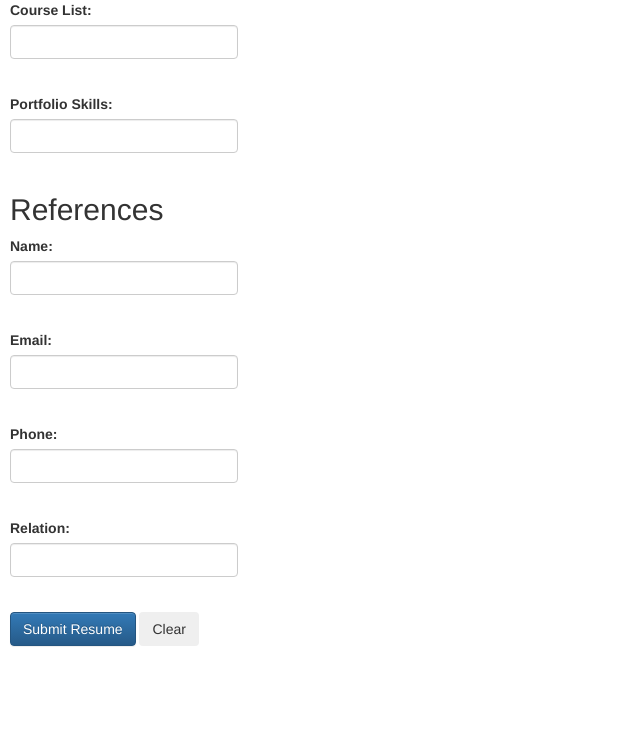
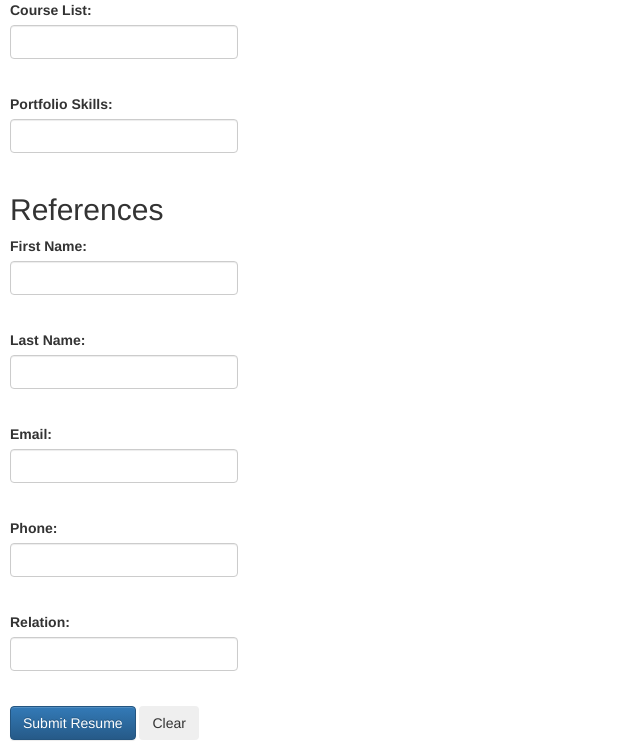
Before and after one commit to phillipgreenii/SteelCityCodeFest2015, a PHP site: page /EditResume.php in a window 1280 px wide. Shown: the part 1149-1904 px from the top of the page, without its empty margins (0-640 px from the left). Before the commit the page ends 1796 px from the top, so only its background shows below. Run offline with PHP 8.4, Linux system fonts and the light colour scheme; the visitor is signed in with stand-in values (Sample User, id 1); some libraries are stand-ins or nearby versions.

Commit message:
update names to map to arrays in php

```diff
--- a/EditResume.php
+++ b/EditResume.php
@@ -28,27 +28,27 @@ $pageContents = <<< EOPAGE
 
   <div class="form-group">
     <label for="title">Title:</label>
-    <input type="text" class="form-control" name="title" id="title">
+    <input type="text" class="form-control" name="experience[0][title]" id="title">
   </div>
 
   <div class="form-group">
     <label for="company">Company:</label>
-    <input type="text" class="form-control" name="company" id="company">
+    <input type="text" class="form-control" name="experience[0][company]" id="company">
   </div>
 
   <div class="form-group">
     <label for="startdate">Start Date:</label>
-    <input type"text" class="form-control" name="startdate" id="startdate">
+    <input type"text" class="form-control" name="experience[0][startdate]" id="startdate">
   </div>
 
   <div class="form-group">
     <label for="enddate">End Date:</label>
-    <input type="text"  class="form-control" name="enddate" id="enddate">
+    <input type="text"  class="form-control" name="experience[0][enddate]" id="enddate">
   </div>
 
   <div class="form-group">
     <label for="responsibilities">Resposibilities:</label>
-    <input type="text" class="form-control"  name="responsibilities[]" id="responsibilities">
+    <input type="text" class="form-control"  name="experience[0][responsibilities][]" id="responsibilities">
     <a href="#" id="add_resp">Add Another Responsibility</a>
   </div>
 
@@ -56,54 +56,59 @@ $pageContents = <<< EOPAGE
 
   <div class="form-group">
     <label for="school">School:</label>
-    <input type="text" class="form-control" name="school" id="school"><br>
+    <input type="text" class="form-control" name="education[0][school]" id="school"><br>
   </div>
 
   <div class="form-group">
     <label for="textfield">Degree:</label>
-    <input type="text" class="form-control" name="degree" id="degree">
+    <input type="text" class="form-control" name="education[0][degree]" id="degree">
   </div>
 
   <div class="form-group">
     <label for="attended">Attended From:</label>
-    <input type"text" class="form-control" name="attended" id="attended">
+    <input type"text" class="form-control" name="education[0][attended]" id="attended">
   </div>
 
   <div class="form-group">
     <label for="attendedto">To:</label>
-    <input type="text" class="form-control" name="attendedto" id="attendedto">
+    <input type="text" class="form-control" name="education[0][attendedto]" id="attendedto">
   </div>
 
   <div class="form-group">
     <label for="courselist">Course List:</label>
-    <input type="text" class="form-control" name="courselist" id="courselist"><br>
+    <input type="text" class="form-control" name="education[0][courselist]" id="courselist"><br>
   </div>
 
   <div class="form-group">
     <label for="portfolioskills">Portfolio Skills:</label>
-    <input type="text" class="form-control" name="portfolioskills" id="portfolioskills"><br>
+    <input type="text" class="form-control" name="education[0][portfolioskills]" id="portfolioskills"><br>
   </div>
 
   <h2>References</h2>
 
   <div class="form-group">
-    <label for="textfield">Name:</label>
-    <input type="text" class="form-control" name="name" id="name"><br>
+    <label for="textfield">First Name:</label>
+    <input type="text" class="form-control" name="reference[0][first_name]" id="first_name"><br>
+  </div>
+
+  <div class="form-group">
+    <label for="textfield">Last Name:</label>
+    <input type="text" class="form-control" name="reference[0][last_name]" id="last_name"><br>
   </div>
 
   <div class="form-group">
     <label for="textfield">Email:</label>
-    <input type="text" class="form-control" name="email" id="email"><br>
+    <input type="text" class="form-control" name="reference[0][email]" id="email"><br>
   </div>
 
   <div class="form-group">
     <label for="textfield">Phone:</label>
-    <input type="text" class="form-control" name="phone" id="phone"><br>
+    <input type="text" class="form-control" name="reference[0][phone]" id="phone"><br>
   </div>
 
   <div class="form-group">
     <label for="textfield">Relation:</label>
-    <input type="text" class="form-control" name="relation" id="relation"><br>
+    <input type="text" class="form-control" name="reference[0][relation]" id="relation"><br>
   </div>
 
   <div class="form-group">
```
